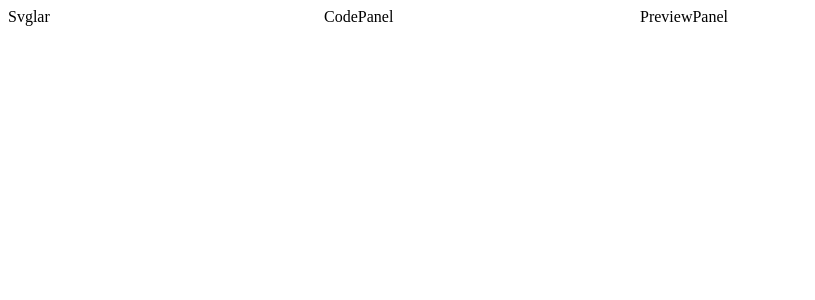
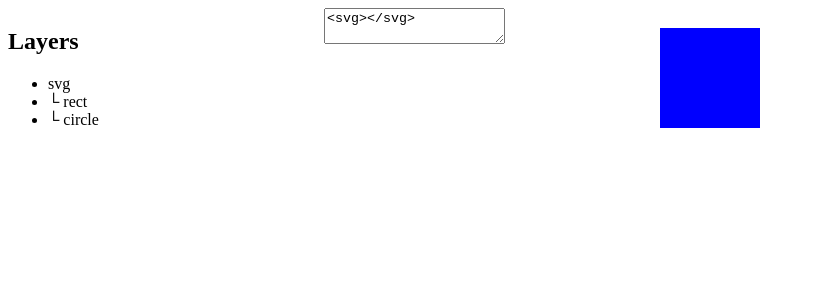
Before and after one commit to Mukhiddin06/Svglab, a React (Vite) app: page / in a window 1280 px wide. Shown: the top 300 px of the page, without its empty margins (0-815 px from the left). Built offline with nearby package versions, Linux system fonts and the light colour scheme.

Commit message:
added new changes

```diff
--- a/src/components/CodePanel.tsx
+++ b/src/components/CodePanel.tsx
@@ -1,7 +1,12 @@
 const CodePanel = () => {
   return (
-    <div>CodePanel</div>
-  )
+    <div className="p-4 h-full">
+      <textarea
+        className="w-full h-full border p-2"
+        defaultValue={`<svg></svg>`}
+      />
+    </div>
+  );
 }
 
 export default CodePanel
--- a/src/components/PreviewPanel.tsx
+++ b/src/components/PreviewPanel.tsx
@@ -1,7 +1,17 @@
 const PreviewPanel = () => {
   return (
-    <div>PreviewPanel</div>
-  )
+    <div className="flex items-center justify-center h-full">
+      <svg width="200" height="200">
+        <rect
+          x="20"
+          y="20"
+          width="100"
+          height="100"
+          fill="blue"
+        />
+      </svg>
+    </div>
+  );
 }
 
 export default PreviewPanel
--- a/src/components/SvgTree.tsx
+++ b/src/components/SvgTree.tsx
@@ -1,7 +1,14 @@
 const SvgTree = () => {
   return (
-    <div>Svglar</div>
-  )
+    <div className="p-4">
+      <h2>Layers</h2>
+      <ul>
+        <li>svg</li>
+        <li> └ rect</li>
+        <li> └ circle</li>
+      </ul>
+    </div>
+  );
 }
 
 export default SvgTree
```
Also changed, not shown: 1 other file (tests, documents, lock files or other folders).
